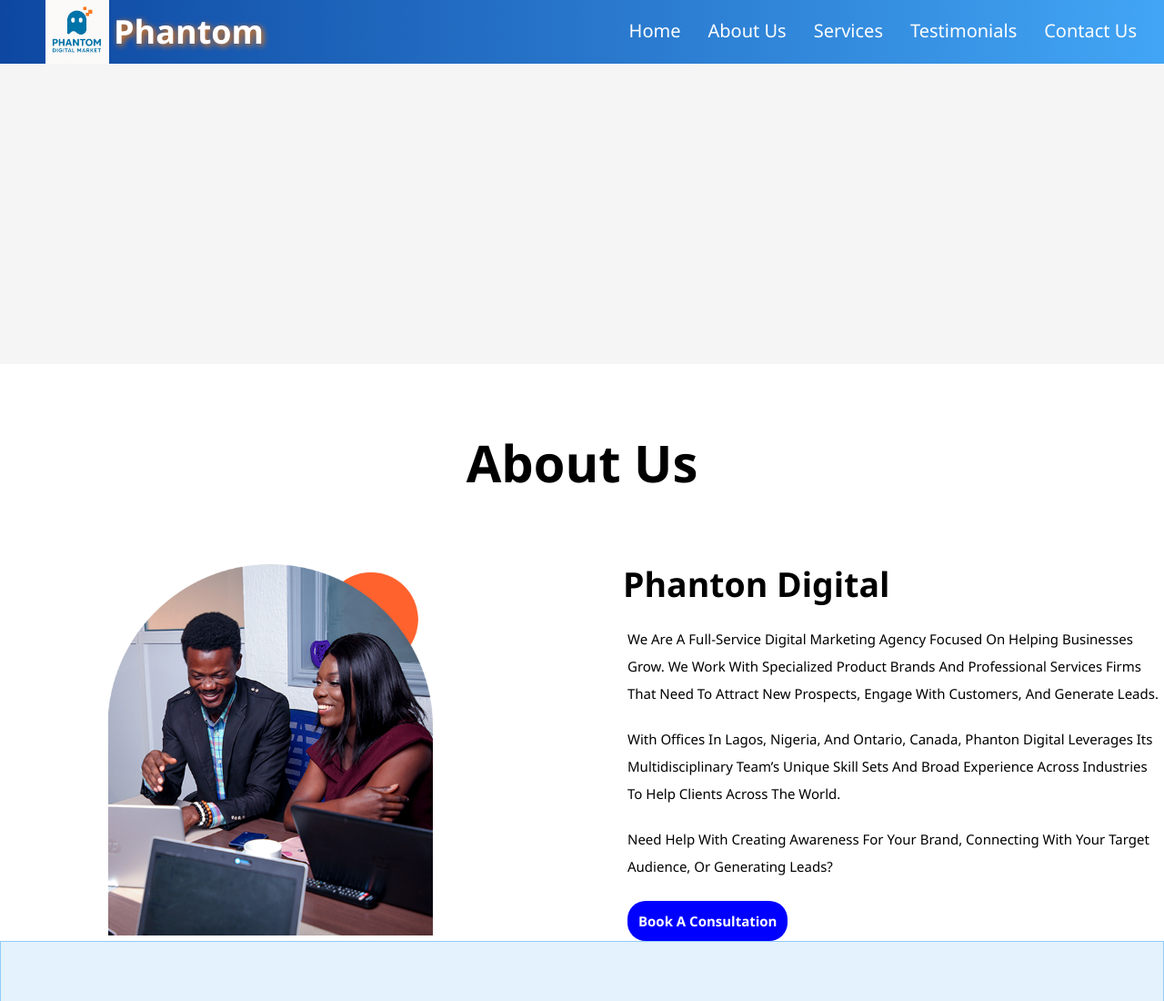
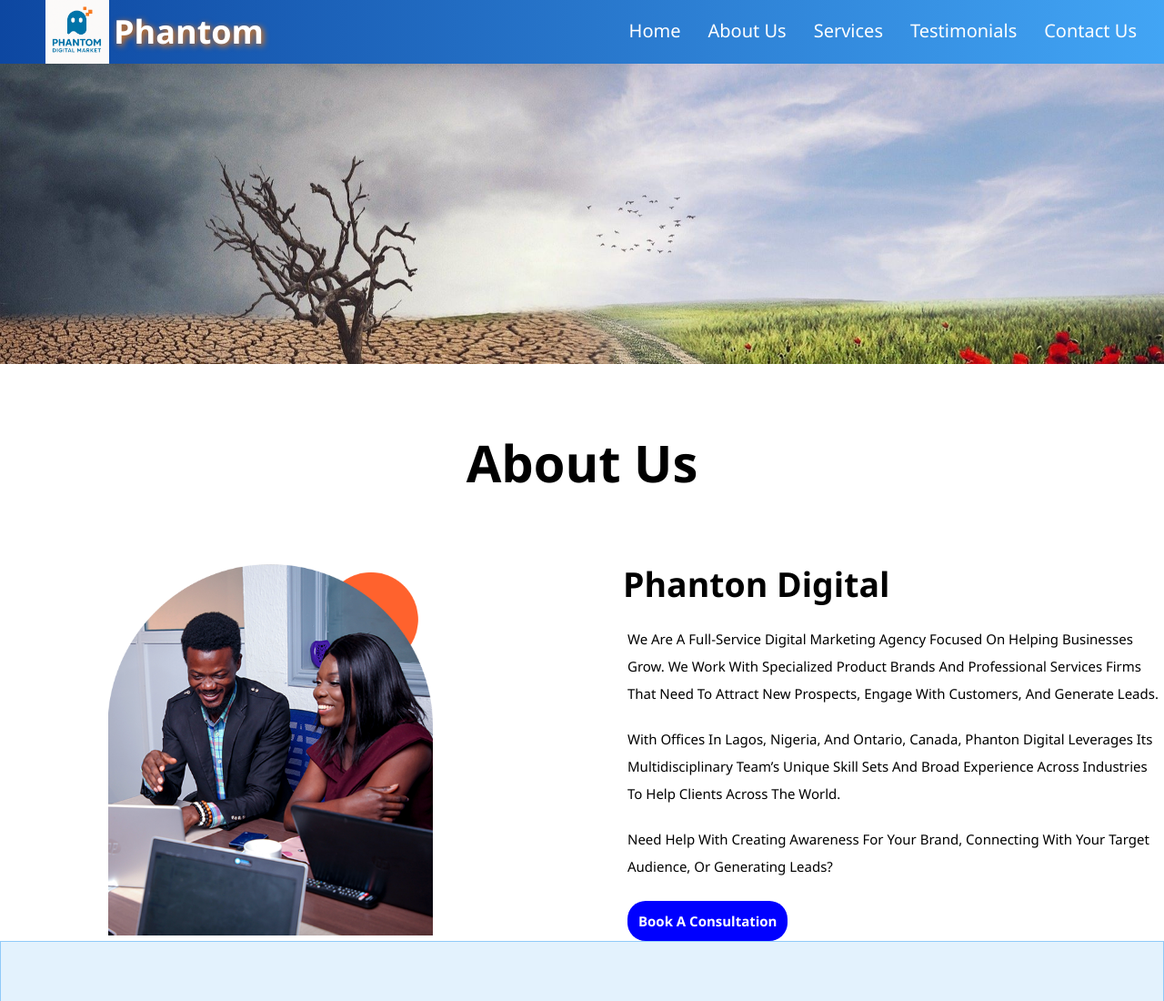
Before and after one commit to Dantobidev/phantomdigitalmarket, a plain HTML site: page index.html in a window 1280 px wide. Shown: the top 1100 px of the page at 91% size. Drawn offline with Linux system fonts and the light colour scheme; the site is published under a folder, as on GitHub Pages, so addresses that start at the root find nothing.

Commit message:
update url for banner image

```diff
--- a/css/style.css
+++ b/css/style.css
@@ -28,7 +28,7 @@ header{
 
 }
 .banner{
- background-image: url('/images/My-redeemer-lives-edited.jpg');
+ background-image: url('../images/My-redeemer-lives-edited.jpg');
  background-size: cover;
  height:400px;
 
```
